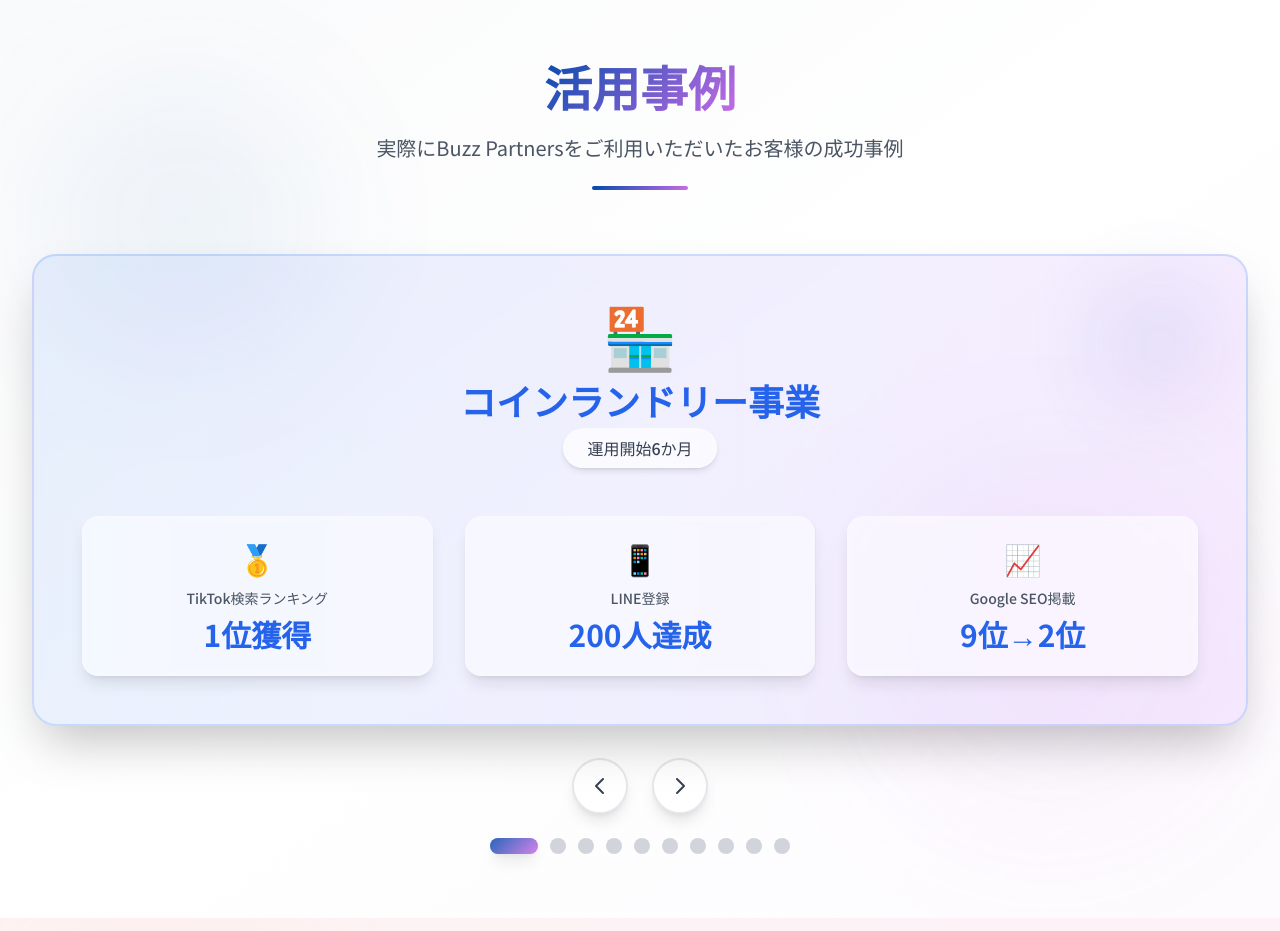
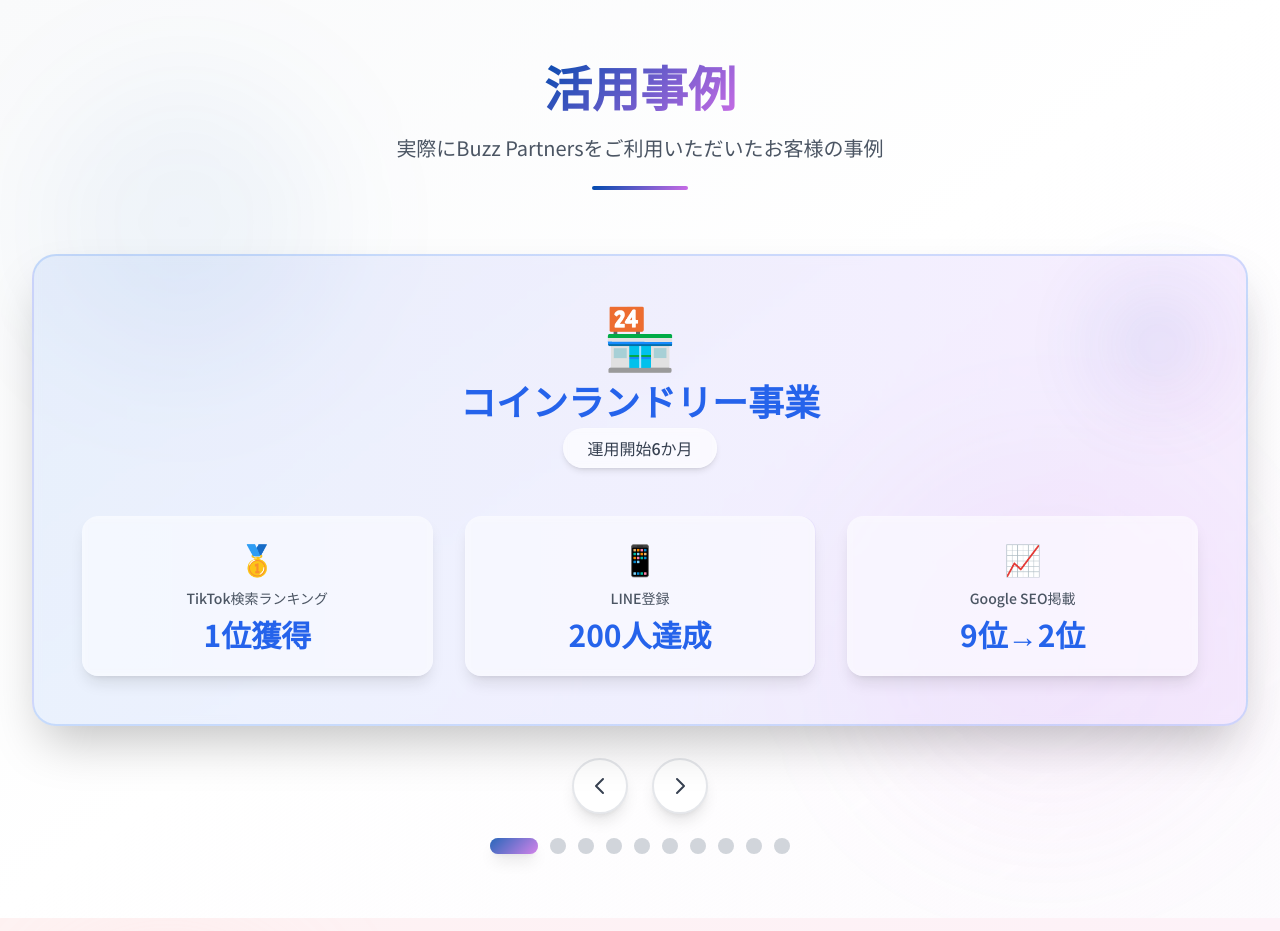
Before and after one commit to wista110/Buzz-prt, a Next.js app: page / in a window 1280 px wide. Shown: the part 1640-2571 px from the top of the page. Built offline with nearby package versions, Linux system fonts and the light colour scheme.

Commit message:
詳細の修正

```diff
--- a/components/UseCases.tsx
+++ b/components/UseCases.tsx
@@ -218,7 +218,7 @@ const UseCases = () => {
             </span>
           </h2>
           <p className={`text-lg md:text-xl text-gray-600 max-w-2xl mx-auto ${isVisible ? 'animate-fade-in-up' : 'opacity-0'}`}>
-            実際にBuzz Partnersをご利用いただいたお客様の成功事例
+            実際にBuzz Partnersをご利用いただいたお客様の事例
           </p>
           <div className={`w-24 h-1 bg-gradient-main mx-auto rounded-full mt-4 md:mt-6 ${isVisible ? 'animate-scale-in' : 'opacity-0'}`}></div>
         </div>
```
